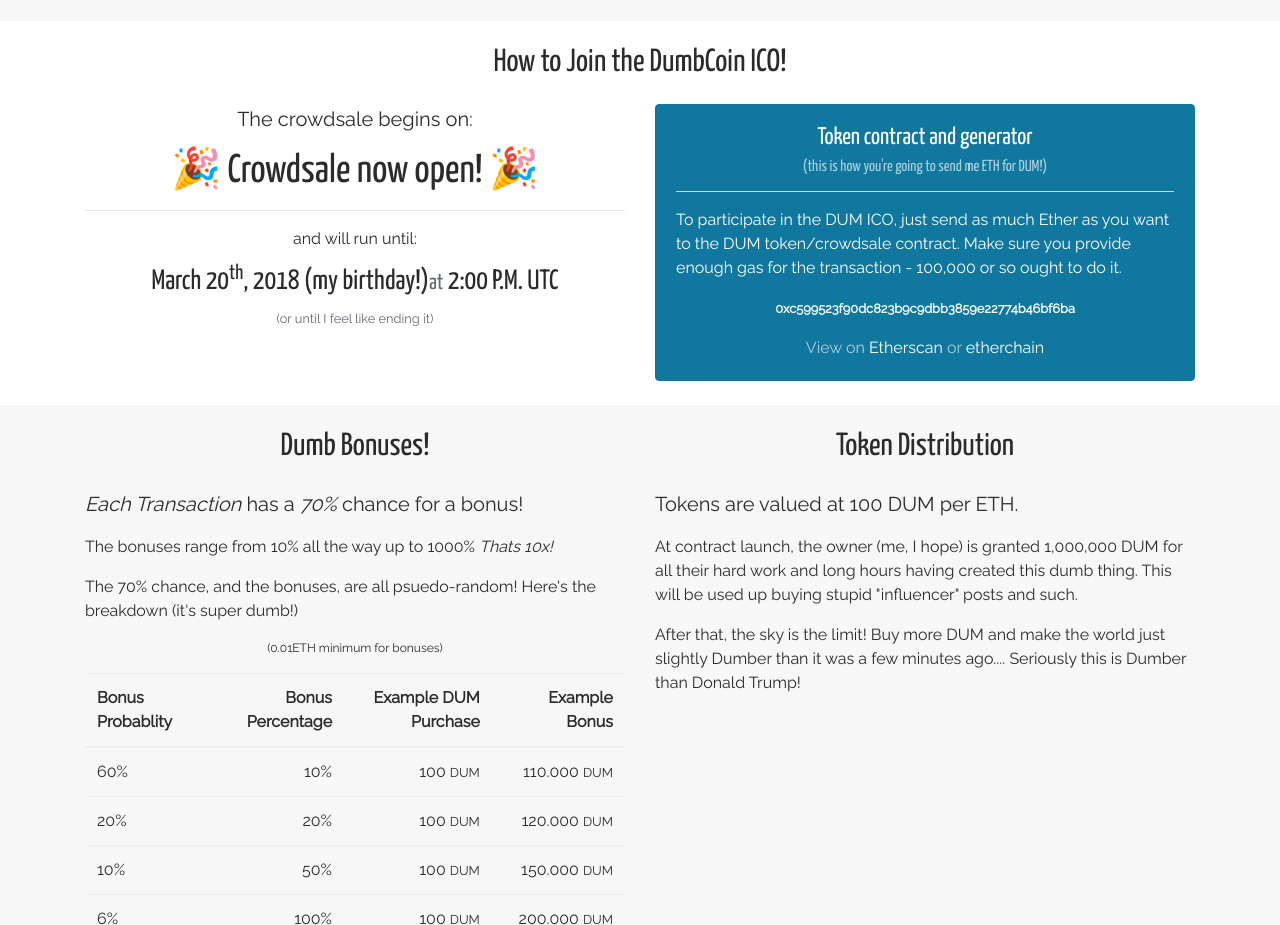
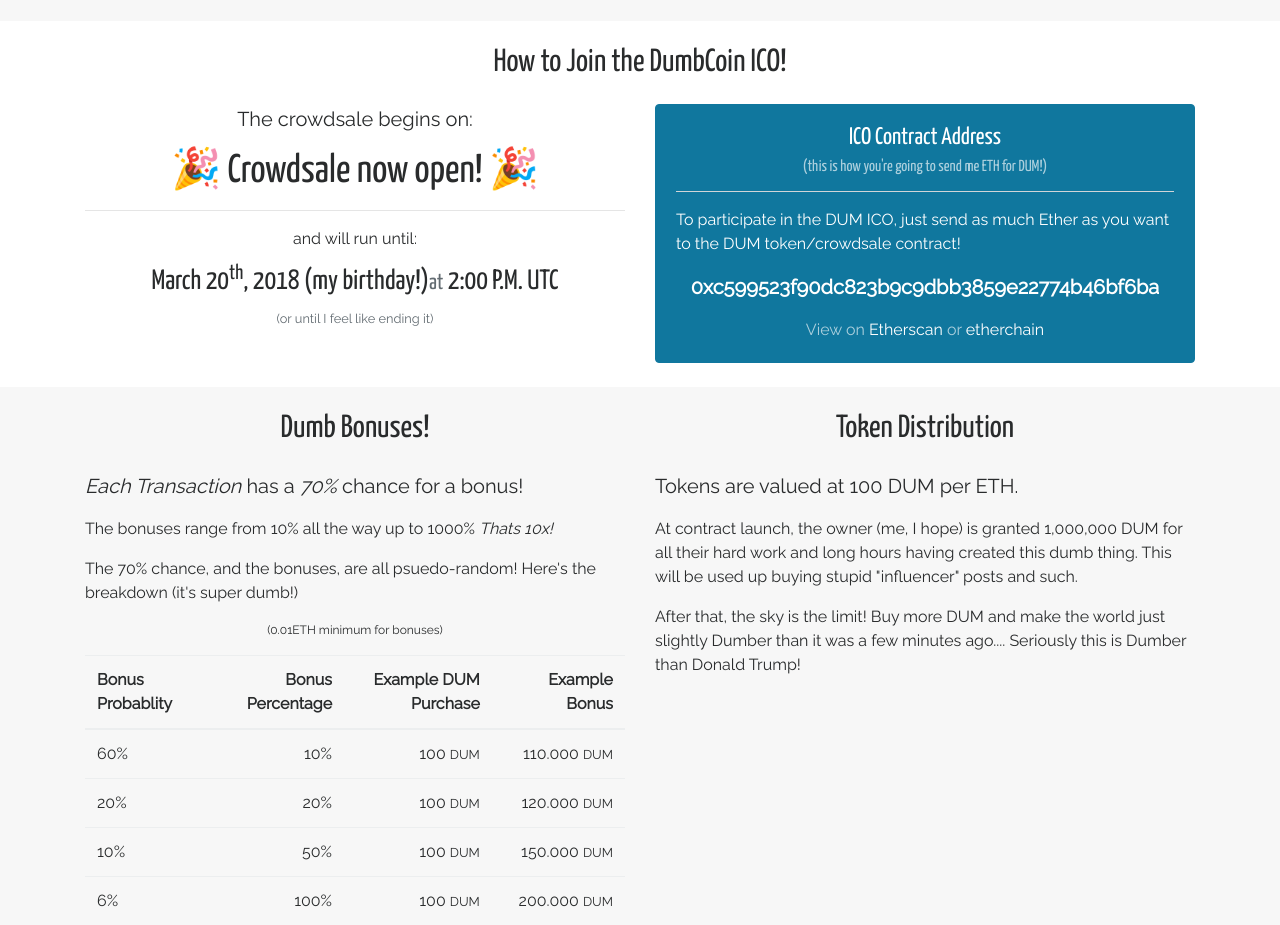
Before and after one commit to dumbcoin/dumbcoin.github.io, a plain HTML site: page index.html in a window 1280 px wide. Shown: the part 1122-2047 px from the top of the page. Drawn offline with Linux system fonts and the light colour scheme; no server answers.

```diff
--- a/index.html
+++ b/index.html
@@ -194,16 +194,18 @@
                 <div class="col-lg-6">
                     <div class="card card-inverse card-primary">
                         <div class="card-block">
-                            <h4 class="card-title text-center">Token contract and generator</h4>
+                            <h4 class="card-title text-center">ICO Contract Address</h4>
                             <h6 class="card-subtitle mb-2 text-center">(this is how you're going to send me ETH for DUM!)</h6>
                             <hr class="jumbotron-hr" />
                             <p class="card-text text-white">
                                 To participate in the DUM ICO, just send as much Ether as you want to the DUM token/crowdsale
-                                contract. Make sure you provide enough gas for the transaction - 100,000 or so ought to do it.
+                                contract!
                             </p>
-                            <p class="card-text text-white text-center" style="word-break: break-all;"><small><strong>
-                                0xc599523f90dc823b9c9dbb3859e22774b46bf6ba
-                            </strong></small></p>
+                            <p class="card-text text-white text-center" style="word-break: break-all;">
+                                <strong style="font-size: 20px;">
+                                    0xc599523f90dc823b9c9dbb3859e22774b46bf6ba
+                                </strong>
+                            </p>
                             <div class="text-center">
                                 View on <a class="text-white" href="https://etherscan.io/address/0xC599523f90Dc823b9c9dBb3859e22774B46BF6ba" target="_blank">Etherscan</a>
                                 or <a class="text-white" href="https://etherchain.org/account/0xC599523f90Dc823b9c9dBb3859e22774B46BF6ba" target="_blank">etherchain</a>
```
